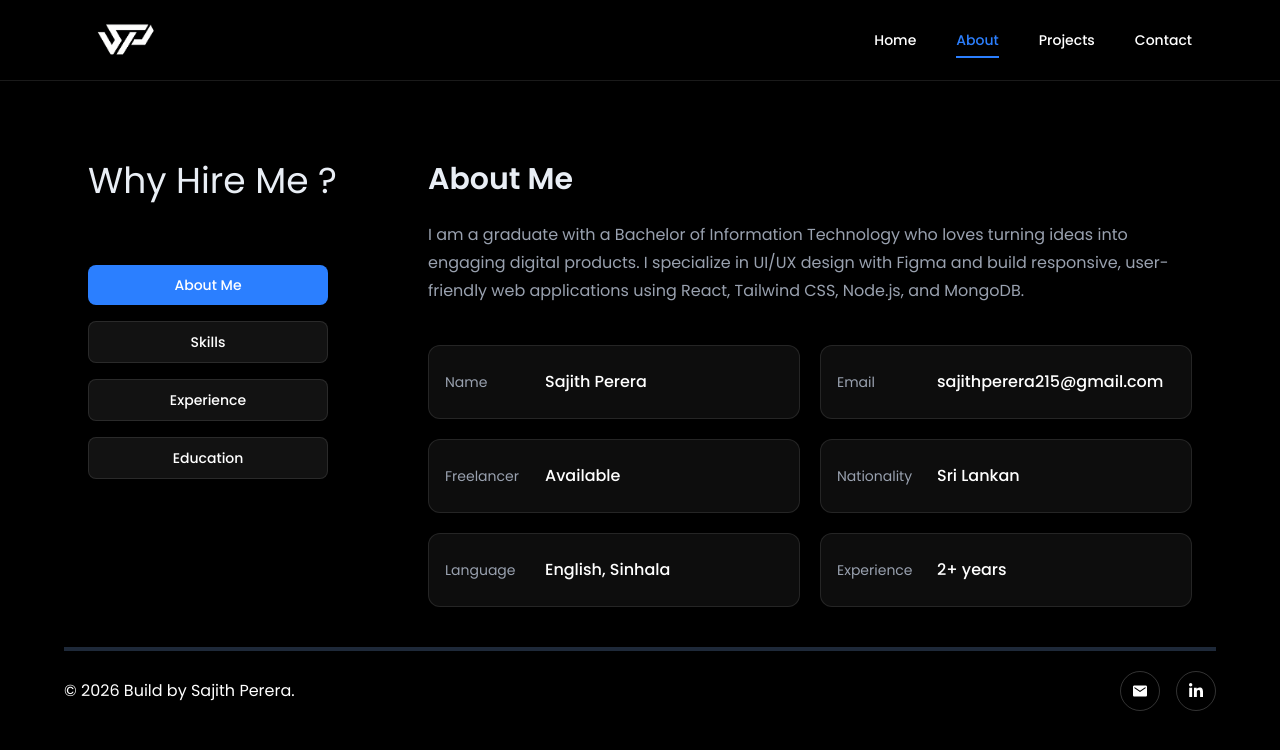
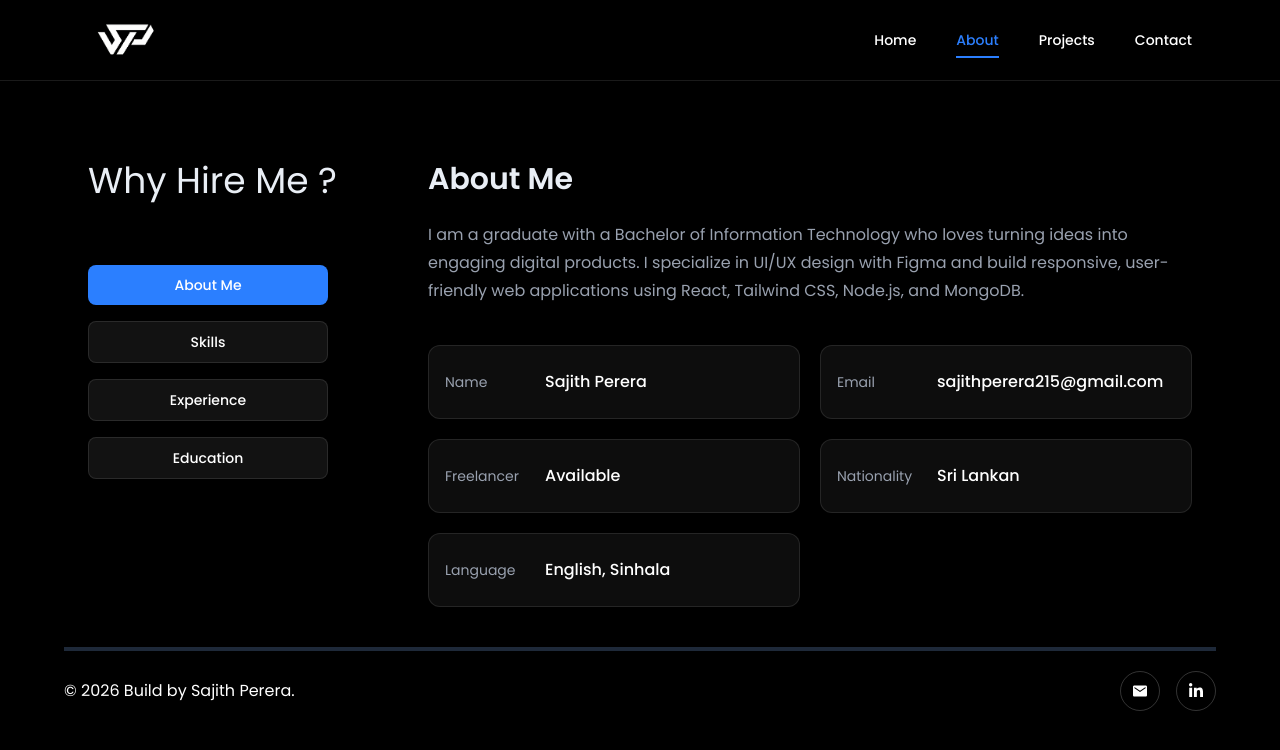
Before and after one commit to Sajiya14/my-portfolio, a React (Vite) app in the folder frontend/: page /about in a window 1280 px wide. Shown: the top 750 px of the page. Built offline with nearby package versions, Linux system fonts and the light colour scheme; a web font is replaced by a local one.

Commit message:
remove experiences label

```diff
--- a/frontend/src/pages/about/AboutMe.jsx
+++ b/frontend/src/pages/about/AboutMe.jsx
@@ -19,10 +19,6 @@ export default function AboutMe() {
     {
       label: "Language",
       value: "English, Sinhala",
-    },
-    {
-      label: "Experience",
-      value: "2+ years",
     },
   ];
 
```
